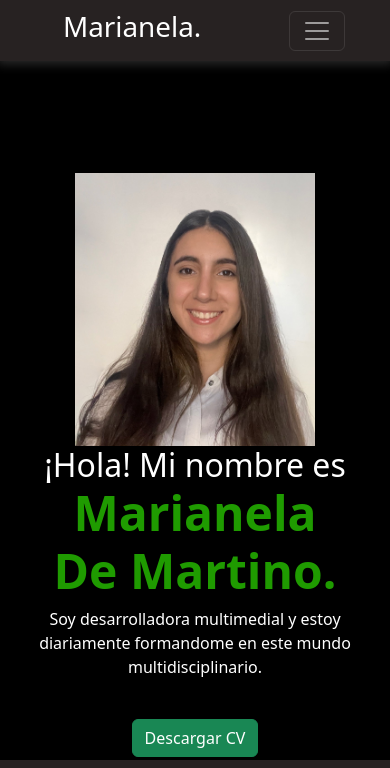
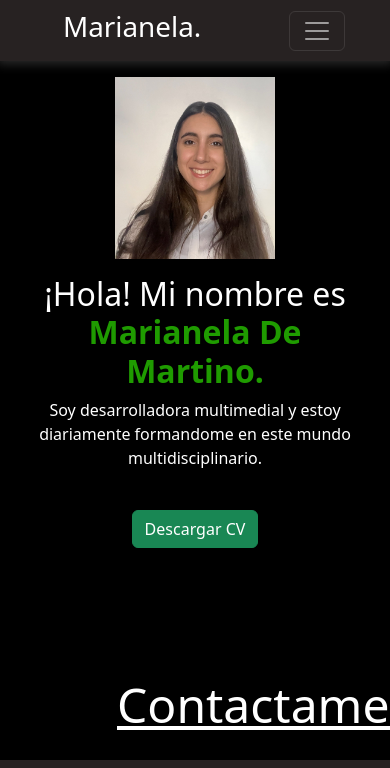
Before and after one commit to mdemartino26/CH-DeMartino, a website: page index.html in a window 390 px wide. Shown: the top 768 px of the page. Drawn offline with nearby package versions, Linux system fonts and the light colour scheme.

Commit message:
Index. mas styles del index, foto y nombre para mediaqueries

```diff
--- a/scss/layout/_mediaqueries.scss
+++ b/scss/layout/_mediaqueries.scss
@@ -47,6 +47,19 @@
 	}
 }
 @media (max-width: 768px) {
+	#indexMain{
+		margin-top: 1rem !important;
+	}
+	#intro{
+		margin-top: 1rem;
+	}
+
+	#foto img {
+		width: 10em !important;
+	}
+	#intro h1 strong{
+		font-size: 2rem !important;
+	}
 	.grid-container-portfolio {
 		grid-template-columns: 50% 50%;
 	}
```
Also changed, not shown: css/styles.css, 1 other file.
